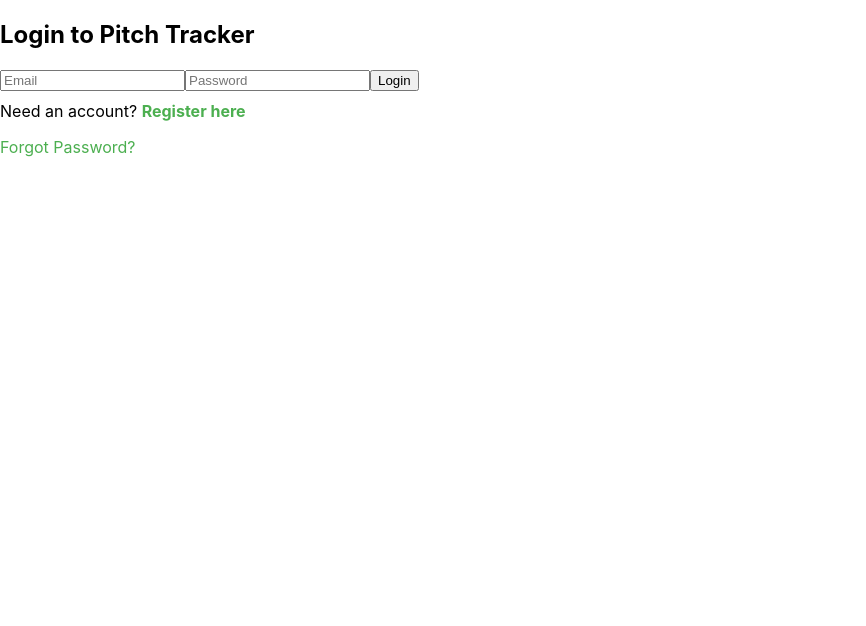
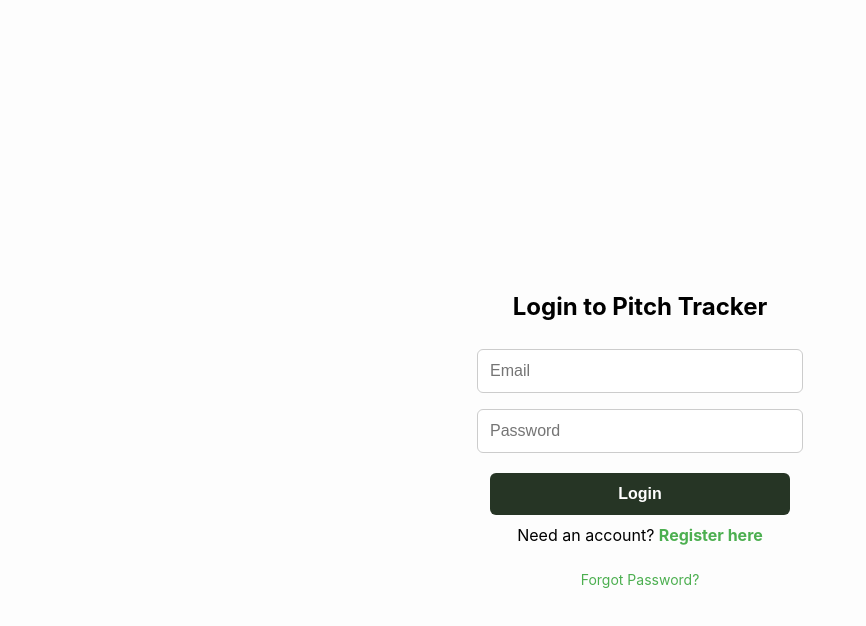
Before and after one commit to jared-tundra/pitch-tracker, a React (Create React App) app: page / in a window 1280 px wide. Shown: the top 626 px of the page, without its empty margins (0-866 px from the left). Built offline with nearby package versions, Linux system fonts and the light colour scheme; no server answers.

Commit message:
Changes to baseball asset and auth screen css

```diff
--- a/src/App.js
+++ b/src/App.js
@@ -8,6 +8,7 @@
 import AuthScreen from './AuthScreen';
 import Navigation from './Navigation';
 import './App.css';
+
 
 const App = () => {
   const [activeTab, setActiveTab] = useState('form');
--- a/src/Auth.css
+++ b/src/Auth.css
@@ -1,56 +1,83 @@
 .auth-container {
   display: flex;
   flex-direction: column;
-    max-width: 300px;
-    margin: auto;
-    padding-top: 100px;
-    gap: 10px;
+  align-items: center;
+  justify-content: center;
+  padding: 30px 20px;
+  min-height: 100vh;
+  background-color: #fdfdfd;
 }
 
 .auth-input {
-    padding: 8px;
+  width: 100%;
+  max-width: 300px;
+  margin: 8px 0;
+  padding: 12px;
   font-size: 16px;
-    border-radius: 4px;
   border: 1px solid #ccc;
+  border-radius: 6px;
 }
 
 .auth-button {
-    padding: 10px;
-    background-color: #4CAF50;
+  margin-top: 12px;
+  width: 100%;
+  max-width: 300px;
+  padding: 12px;
+  font-size: 16px;
+  background-color: #263525;
   color: white;
-    font-size: 16px;
   border: none;
-    border-radius: 4px;
+  border-radius: 6px;
+  font-weight: bold;
   cursor: pointer;
 }
 
-  /* Error Modal Styling */
-  .error-modal {
+.auth-button:hover {
+  background-color: #1d271d;
+}
+
+.reset-password-link {
+  margin-top: 10px;
+  font-size: 14px;
+  color: #f4a52c;
+  cursor: pointer;
+  text-align: center;
+}
+
+/* Modal styles */
+.error-modal,
+.success-modal,
+.reset-password-modal {
   position: fixed;
   top: 0;
   left: 0;
-    width: 100%;
-    height: 100%;
-    background-color: rgba(0, 0, 0, 0.5);
+  right: 0;
+  bottom: 0;
+  background: rgba(0, 0, 0, 0.4);
   display: flex;
+  align-items: center;
   justify-content: center;
-    align-items: center;
-    z-index: 1000;
+  z-index: 999;
 }
 
-  .error-modal-content {
+.error-modal-content,
+.success-modal-content,
+.reset-password-modal-content {
   background-color: white;
   padding: 20px;
-    border-radius: 5px;
-    width: 300px;
+  border-radius: 8px;
+  width: 90%;
+  max-width: 350px;
   text-align: center;
   position: relative;
 }
 
-  .error-modal-close {
+.error-modal-close,
+.success-modal-close,
+.reset-password-modal-close {
   position: absolute;
-    top: 5px;
-    right: 10px;
-    font-size: 20px;
+  top: 8px;
+  right: 12px;
+  font-size: 18px;
   cursor: pointer;
 }
--- a/src/AuthScreen.js
+++ b/src/AuthScreen.js
@@ -1,7 +1,8 @@
 // src/AuthScreen.js
 import React, { useState, useEffect, useRef } from 'react';
 import { loginUser, registerUser, resetPassword } from './authService';
-import './App.css';
+//import './App.css';
+import './Auth.css';
 
 const AuthScreen = () => {
   const [email, setEmail] = useState('');
```
Also changed, not shown: public/assets/minus.svg, public/assets/plus.svg. Lines whose indentation alone changed are shown as unchanged.
